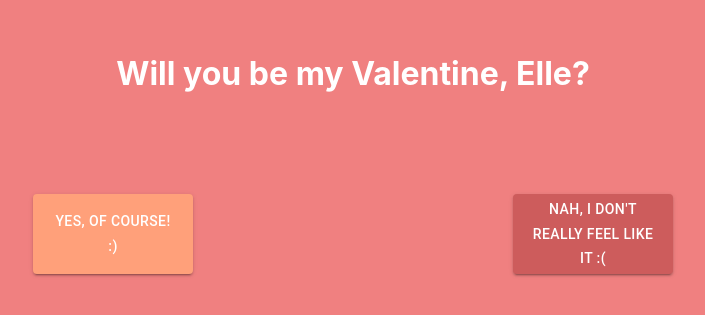
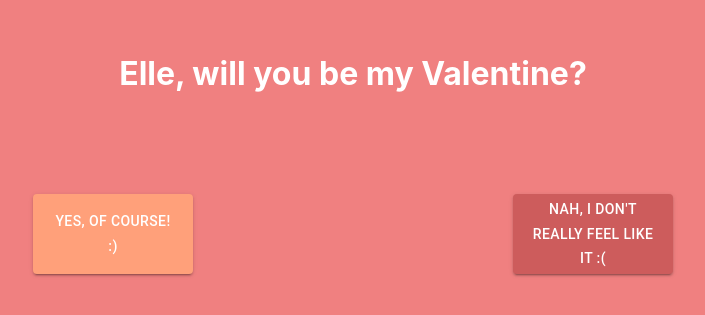
Before and after one commit to matthewtinker22/valentine-app, a React (Create React App) app: page / in a window 1280 px wide. Shown: the part 247-562 px from the top of the page, without its empty margins (287-992 px from the left). Built offline with nearby package versions, Linux system fonts and the light colour scheme.

Commit message:
**Changes** *Modified text on landing page.

```diff
--- a/src/LandingPage.tsx
+++ b/src/LandingPage.tsx
@@ -7,7 +7,7 @@ export const LandingPage = () => {
   return (
     <div className="landingPageContainer">
       <h1 className="landingPageText">
-        Will you be my Valentine, Elle?
+        Elle, will you be my Valentine?
       </h1>
       <div className="buttonContainer">
         <div>
```
